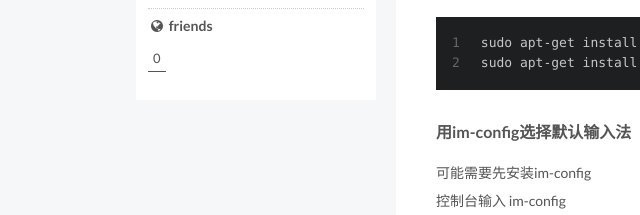
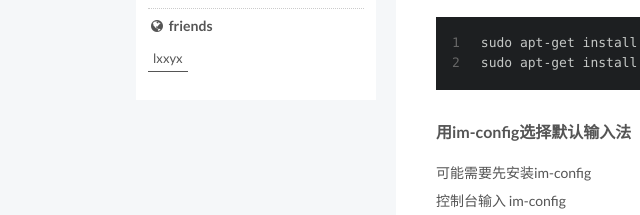
Before and after one commit to eng-cc/eng-cc.github.io, a plain HTML site: page index.html in a window 1280 px wide. Shown: the part 503-718 px from the top of the page, 24-664 px from the left. Drawn offline with Linux system fonts and the light colour scheme; a script that the page names is missing.

Commit message:
Site updated: 2016-05-15 16:13:17

```diff
--- a/index.html
+++ b/index.html
@@ -689,7 +689,7 @@
             <ul class="links-of-blogroll-list">
 
                 <li class="links-of-blogroll-item">
-                  <a href="http://www.lxxyx.win/" title="0" target="_blank">0</a>
+                  <a href="http://www.lxxyx.win/" title="lxxyx" target="_blank">lxxyx</a>
                 </li>
 
             </ul>
```
Also changed, not shown: 2016/05/12/test/index.html (+1 -1 lines), 2016/05/15/canvasApi/index.html (+1 -1 lines), 2016/05/15/elementarySougouInput/index.html (+1 -1 lines), archives/2016/05/index.html (+1 -1 lines), archives/2016/index.html (+1 -1 lines), archives/index.html (+1 -1 lines), categories/other/index.html (+1 -1 lines), categories/programming/index.html (+1 -1 lines), tags/canvas/index.html (+1 -1 lines), tags/elementary/index.html (+1 -1 lines), tags/index.html (+1 -1 lines), tags/javascript/index.html (+1 -1 lines), tags/vue/index.html (+1 -1 lines).
